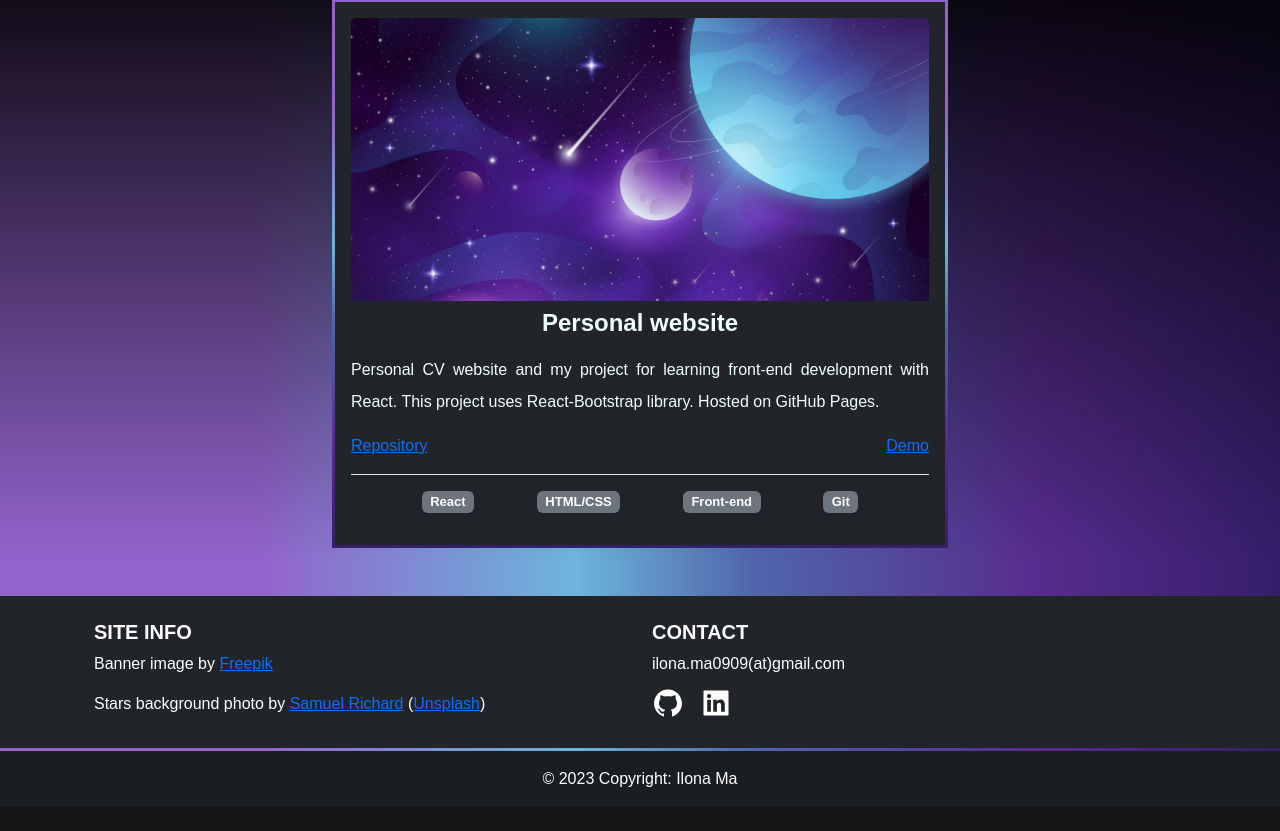
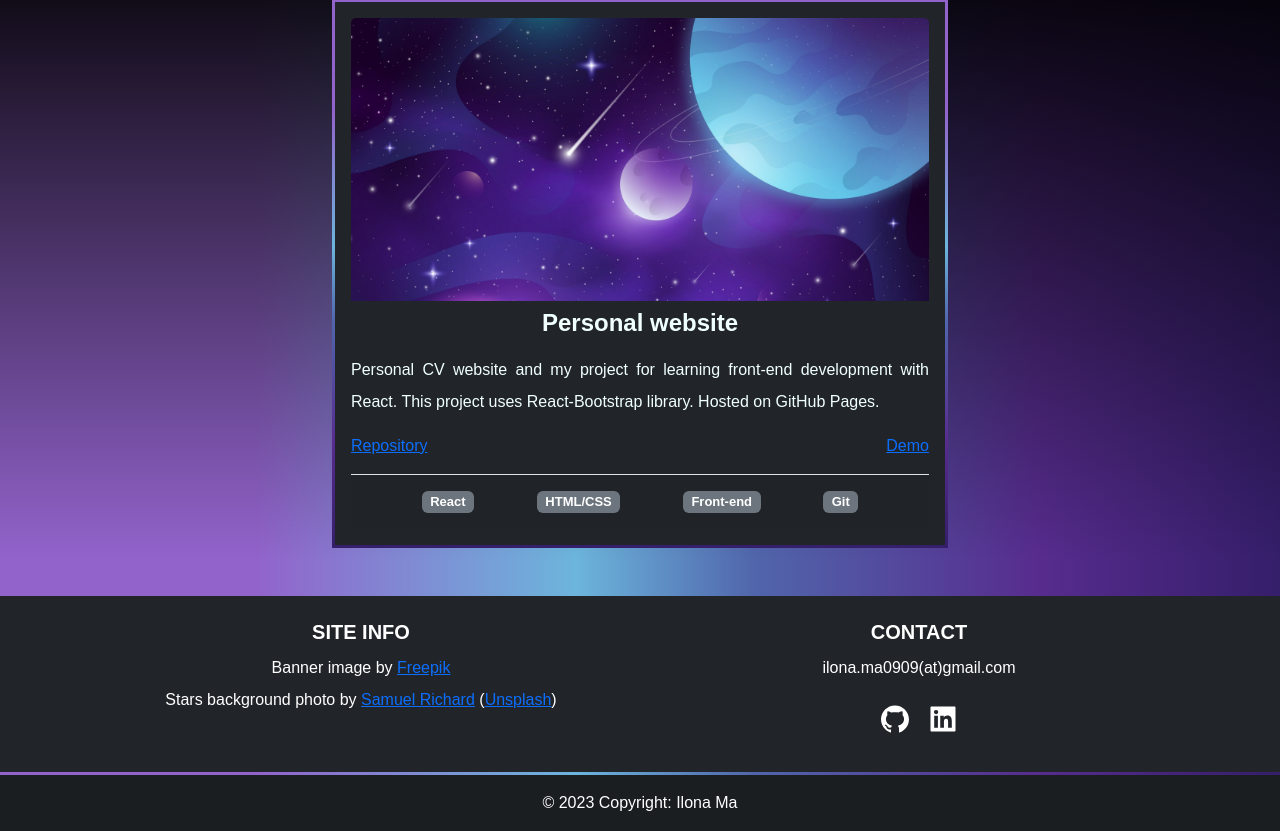
Before and after one commit to ilonanmaa/ilonanmaa.github.io, a React (Create React App) app: page / in a window 1280 px wide. Shown: the part 2195-3026 px from the top of the page. Before the commit the page ends 3002 px from the top, so only its background shows below. Built offline with nearby package versions, Linux system fonts and the light colour scheme; the HTML template or start-up script is replaced by a standard one.

Commit message:
Changed footer styling

```diff
--- a/src/components/Footer.jsx
+++ b/src/components/Footer.jsx
@@ -1,21 +1,26 @@
 import React from "react";
 import { MDBFooter, MDBContainer, MDBCol, MDBRow } from "mdb-react-ui-kit";
-import { AiFillGithub, AiFillLinkedin } from "react-icons/ai";
+import {
+  AiFillGithub,
+  AiFillLinkedin,
+  AiOutlineDownload,
+} from "react-icons/ai";
 import { useTranslation } from "react-i18next";
-import { Nav } from "react-bootstrap";
+import { Button, Nav } from "react-bootstrap";
+import { MdPictureAsPdf } from "react-icons/md";
 
 const Footer = () => {
   const { t } = useTranslation("translation", { keyPrefix: "footer" });
   return (
     <MDBFooter className="" color="white" bgColor="dark">
-      <MDBContainer className="p-4">
+      <MDBContainer className="p-4 text-center">
         <section className="">
-          <MDBRow>
+          <MDBRow className="justify-content-center">
             <MDBCol className="mb-4 mb-md-0">
               <h5 className="text-uppercase fw-bold">{t("credits.title")}</h5>
 
-              <ul className="list-unstyled mb-0">
-                <li className="mb-3">
+              <ul className="list-unstyled mb-0 lh-lg">
+                <li>
                   {t("credits.banner")}{" "}
                   <a href="https://www.freepik.com/free-vector/gradient-galaxy-background_14658088.htm#query=space&position=3&from_view=search&track=sph">
                     Freepik
@@ -46,9 +51,9 @@ const Footer = () => {
             <MDBCol className="mb-4 mb-md-0">
               <h5 className="text-uppercase fw-bold">{t("contact.title")}</h5>
 
-              <ul className="list-unstyled mb-0">
+              <ul className="list-unstyled mb-0 lh-lg">
                 <li className="">{t("contact.mail")}</li>
-                <li className="d-flex flex-row justify-content-start">
+                <li className="d-flex flex-row justify-content-center">
                   {" "}
                   <Nav.Link
                     href="https://github.com/ilonanmaa"
```
